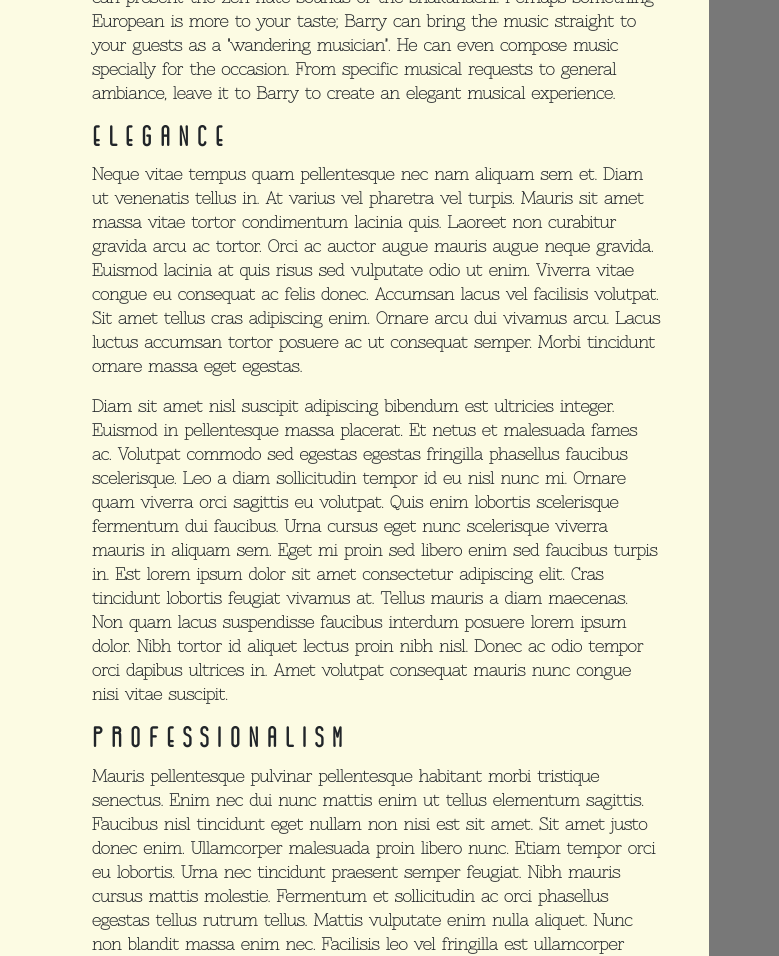
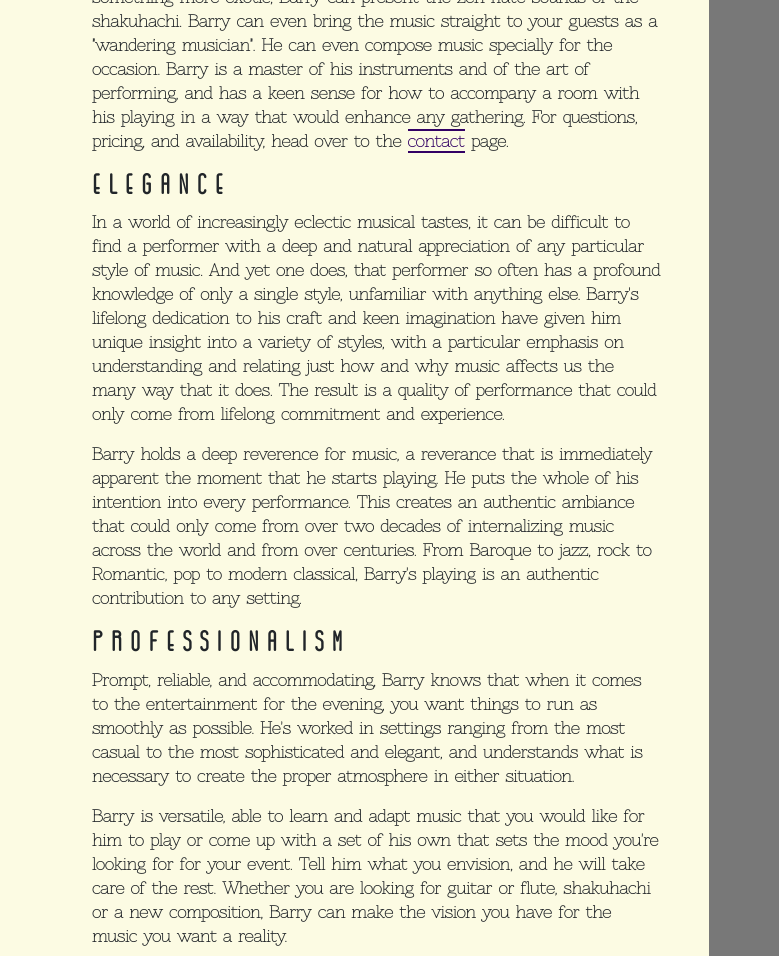
Before and after one commit to gnoself/Barry-Seroff-Website, a plain HTML site: page index.html in a window 1280 px wide. Shown: the part 520-1476 px from the top of the page, 501-1280 px from the left. Drawn offline with nearby package versions, Linux system fonts and the light colour scheme.

Commit message:
copy for index.html
copy for index.html page, minor stylings

```diff
--- a/css/style.css
+++ b/css/style.css
@@ -151,6 +151,26 @@ body {
 	font-family: znikomit;
 }
 
+p a {
+	color: rgb(50,0,100);
+	border-bottom: 2px solid;
+	border-top: 2px solid;
+}
+
+p a:hover {
+    text-decoration: none;
+    color: rgb(120,120,120); /*silver*/
+	border-bottom: 2px solid;
+	border-top: 2px solid;
+}
+p a:active {
+	color: #000;
+}
+
+
+
+
+
 
 
 
--- a/index.html
+++ b/index.html
@@ -58,19 +58,18 @@
 					<div class="col-md-7 p-5">
 						<h1 class="display-2">Barry Seroff</h1>
 						<h6>Flute - Guitar - Shakuhachi - Composition</h6>
-						<p>For over 20 years, Barry Seroff has been performing classical and jazz on guitar and flute in a variety of settings. From renaissance music to American standards and everything in between, he can bring a touch of class to any festive gathering. Looking for something more exotic? Barry can present the zen flute sounds of the shakuhachi. Perhaps something European is more to your taste; Barry can bring the music straight to your guests as a &quot;wandering musician&quot;. He can even compose music specially for the occasion. From specific musical requests to general ambiance, leave it to Barry to create an elegant musical experience.</p>
+						<p>For over 20 years, Barry Seroff has been performing classical jazz, and popular music on guitar and flute in a variety of settings. From renaissance music to American standards and everything in between, he can bring a touch of class to any festive gathering. If your event calls for something more exotic, Barry can present the zen flute sounds of the shakuhachi. Barry can even bring the music straight to your guests as a &quot;wandering musician&quot;. He can even compose music specially for the occasion. Barry is a master of his instruments and of the art of performing, and has a keen sense for how to accompany a room with his playing in a way that would enhance any gathering. For questions, pricing, and availability, head over to the <a href="#">contact</a> page.</p>
 
 						<h3>Elegance</h3>
-						<p>Neque vitae tempus quam pellentesque nec nam aliquam sem et. Diam ut venenatis tellus in. At varius vel pharetra vel turpis. Mauris sit amet massa vitae tortor condimentum lacinia quis. Laoreet non curabitur gravida arcu ac tortor. Orci ac auctor augue mauris augue neque gravida. Euismod lacinia at quis risus sed vulputate odio ut enim. Viverra vitae congue eu consequat ac felis donec. Accumsan lacus vel facilisis volutpat. Sit amet tellus cras adipiscing enim. Ornare arcu dui vivamus arcu. Lacus luctus accumsan tortor posuere ac ut consequat semper. Morbi tincidunt ornare massa eget egestas.</p>
+						<p>In a world of increasingly eclectic musical tastes, it can be difficult to find a performer with a deep and natural appreciation of any particular style of music. And yet one does, that performer so often has a profound knowledge of only a single style, unfamiliar with anything else. Barry's lifelong dedication to his craft and keen imagination have given him unique insight into a variety of styles, with a particular emphasis on understanding and relating just how and why music affects us the many way that it does. The result is a quality of performance that could only come from lifelong commitment and experience.
 
-						<p>Diam sit amet nisl suscipit adipiscing bibendum est ultricies integer. Euismod in pellentesque massa placerat. Et netus et malesuada fames ac. Volutpat commodo sed egestas egestas fringilla phasellus faucibus scelerisque. Leo a diam sollicitudin tempor id eu nisl nunc mi. Ornare quam viverra orci sagittis eu volutpat. Quis enim lobortis scelerisque fermentum dui faucibus. Urna cursus eget nunc scelerisque viverra mauris in aliquam sem. Eget mi proin sed libero enim sed faucibus turpis in. Est lorem ipsum dolor sit amet consectetur adipiscing elit. Cras tincidunt lobortis feugiat vivamus at. Tellus mauris a diam maecenas. Non quam lacus suspendisse faucibus interdum posuere lorem ipsum dolor. Nibh tortor id aliquet lectus proin nibh nisl. Donec ac odio tempor orci dapibus ultrices in. Amet volutpat consequat mauris nunc congue nisi vitae suscipit.</p>
+						<p>Barry holds a deep reverence for music, a reverance that is immediately apparent the moment that he starts playing. He puts the whole of his intention into every performance. This creates an authentic ambiance that could only come from over two decades of internalizing music across the world and from over centuries. From Baroque to jazz, rock to Romantic, pop to modern classical, Barry's playing is an authentic contribution to any setting.</p>
 
 						<h3>Professionalism</h3>
-						<p>Mauris pellentesque pulvinar pellentesque habitant morbi tristique senectus. Enim nec dui nunc mattis enim ut tellus elementum sagittis. Faucibus nisl tincidunt eget nullam non nisi est sit amet. Sit amet justo donec enim. Ullamcorper malesuada proin libero nunc. Etiam tempor orci eu lobortis. Urna nec tincidunt praesent semper feugiat. Nibh mauris cursus mattis molestie. Fermentum et sollicitudin ac orci phasellus egestas tellus rutrum tellus. Mattis vulputate enim nulla aliquet. Nunc non blandit massa enim nec. Facilisis leo vel fringilla est ullamcorper eget nulla. Ipsum dolor sit amet consectetur adipiscing elit duis. Nec feugiat nisl pretium fusce id velit. Est placerat in egestas erat.</p>
+						<p>Prompt, reliable, and accommodating, Barry knows that when it comes to the entertainment for the evening, you want things to run as smoothly as possible. He's worked in settings ranging from the most casual to the most sophisticated and elegant, and understands what is necessary to create the proper atmosphere in either situation.
 
-						<p>Amet purus gravida quis blandit turpis cursus in hac. Nisl nunc mi ipsum faucibus. Lorem ipsum dolor sit amet consectetur adipiscing. Euismod elementum nisi quis eleifend quam adipiscing vitae proin. Rhoncus mattis rhoncus urna neque viverra justo nec ultrices dui. Posuere urna nec tincidunt praesent semper feugiat nibh sed pulvinar. Sagittis orci a scelerisque purus. Ipsum suspendisse ultrices gravida dictum fusce ut placerat. Eget arcu dictum varius duis at consectetur lorem donec massa. Malesuada fames ac turpis egestas. Phasellus faucibus scelerisque eleifend donec pretium. Non tellus orci ac auctor augue mauris. Magna sit amet purus gravida quis blandit turpis cursus.</p>
+						<p>Barry is versatile, able to learn and adapt music that you would like for him to play or come up with a set of his own that sets the mood you're looking for for your event. Tell him what you envision, and he will take care of the rest. Whether you are looking for guitar or flute, shakuhachi or a new composition, Barry can make the vision you have for the music you want a reality.
 					</div>
-
 				</div>
 			</div>
 		</div>
```
